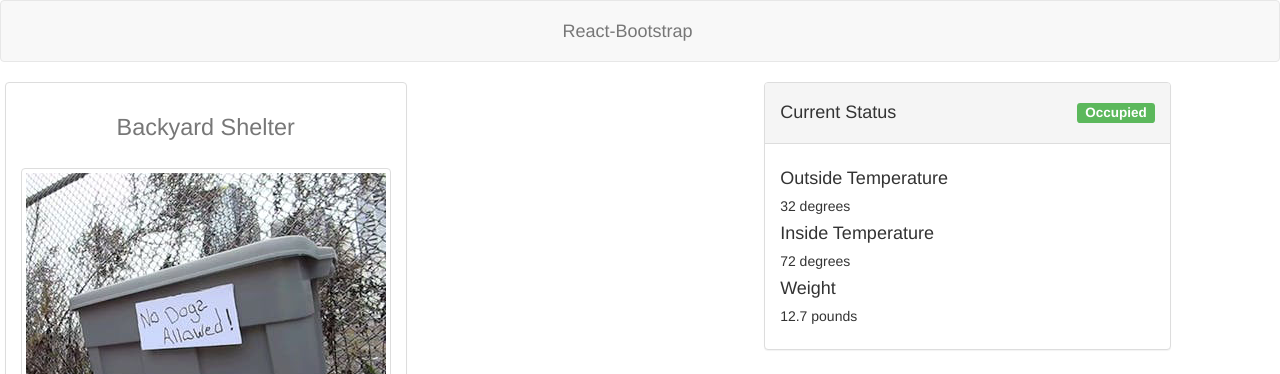
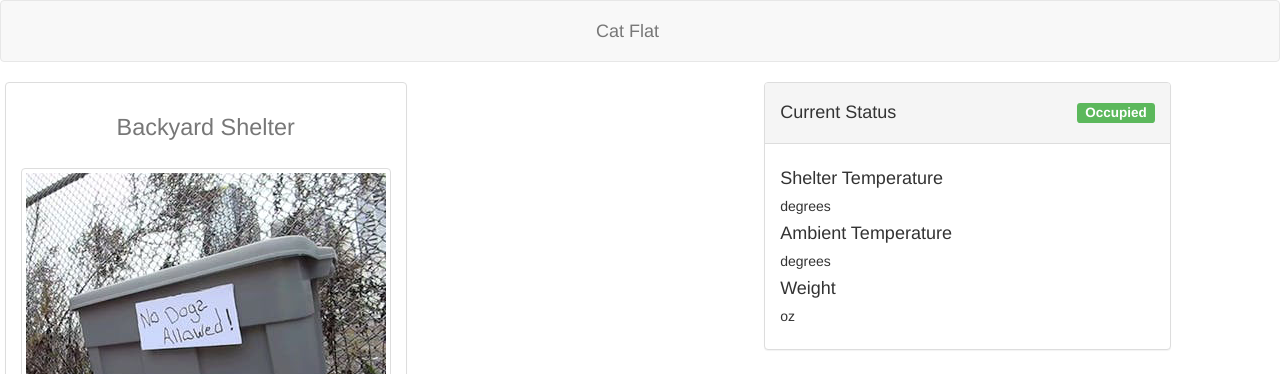
Before and after one commit to community-cat-shelter/community-cat-shelter-frontend, a React (Create React App) app: page / in a window 1280 px wide. Shown: the top 374 px of the page. Built offline with nearby package versions, Linux system fonts and the light colour scheme; no server answers.

Commit message:
Data panel wired up (#13)

```diff
--- a/src/App.js
+++ b/src/App.js
@@ -4,31 +4,39 @@ import {
   Row,
   Col,
   Image,
-  Panel,
-  Label
+  Panel
+} from 'react-bootstrap';
 
-
-} from 'react-bootstrap';
-import axios from 'axios';
+import { getCatFlat } from './actions/catFlat';
 
 import CurrentDataPanel from './components/CurrentDataPanel';
-
-import styled from 'styled-components';
 
 import HistoryPanel from './components/HistoryPanel';
 
 
 class App extends Component {
-  constructor(props) {
-    super(props);
-    this.state = {
-      data: []
-    };
+  state = {
+    data: [],
+    mostRecentShelterTemp: '',
+    mostRecentAmbientTemp: '',
+    mostRecentWeight: ''
   }
 
   componentDidMount() {
-    axios.get('http://localhost:5000/catData?limit=30').then((response) => {
-      this.setState({data: response.data})
+    getCatFlat(30).then((response) => {
+      const data = response.data
+      const mostRecentShelterTemp = data[0].shelterTemp
+      const mostRecentAmbientTemp = data[0].ambientTemp
+      const mostRecentWeight = data[0].weight
+
+      this.setState({
+        data,
+        mostRecentShelterTemp,
+        mostRecentAmbientTemp,
+        mostRecentWeight
+      });
+
+      console.log(response.data)
     });
   }
 
@@ -38,8 +46,8 @@ class App extends Component {
 
         <Navbar>
           <Navbar.Header>
-            <Navbar.Brand >
-              <a href="#home">React-Bootstrap</a>
+            <Navbar.Brand>
+              <a href="#home">Cat Flat</a>
             </Navbar.Brand>
           </Navbar.Header>
         </Navbar>
@@ -58,7 +66,7 @@ class App extends Component {
           <Col md={3}>
           </Col>
           <Col md={4}>
-            <CurrentDataPanel />
+            <CurrentDataPanel shelterTemp={this.state.mostRecentShelterTemp} ambientTemp={this.state.mostRecentAmbientTemp} weight={this.state.mostRecentWeight}/>
           </Col>
           <Col md={1}></Col>
         </Row>
--- /dev/null
+++ b/src/actions/catFlat.js
@@ -0,0 +1,6 @@
+import axios from 'axios';
+
+export const getCatFlat = (limit) => {
+  const queryParams = limit ? `?limit=${limit}` : ''
+  return axios.get(`http://localhost:5000/catData${queryParams}`);
+};
--- a/src/components/CurrentDataPanel.js
+++ b/src/components/CurrentDataPanel.js
@@ -17,12 +17,12 @@ export default class CurrentDataPanel extends Component {
           </h4>
         </Panel.Heading>
         <Panel.Body>
-          <h4>Outside Temperature</h4>
-          <h5>32 degrees</h5>
-          <h4>Inside Temperature</h4>
-          <h5>72 degrees</h5>
+          <h4>Shelter Temperature</h4>
+          <h5>{this.props.shelterTemp} degrees</h5>
+          <h4>Ambient Temperature</h4>
+          <h5>{this.props.ambientTemp} degrees</h5>
           <h4>Weight</h4>
-          <h5>12.7 pounds</h5>
+          <h5>{this.props.weight} oz</h5>
         </Panel.Body>
       </Panel>
     );
```
